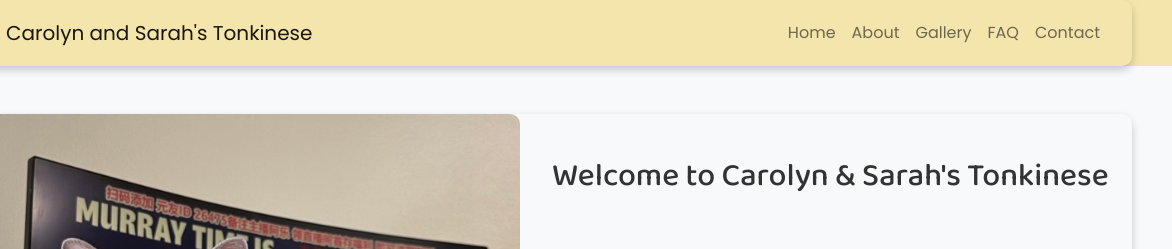
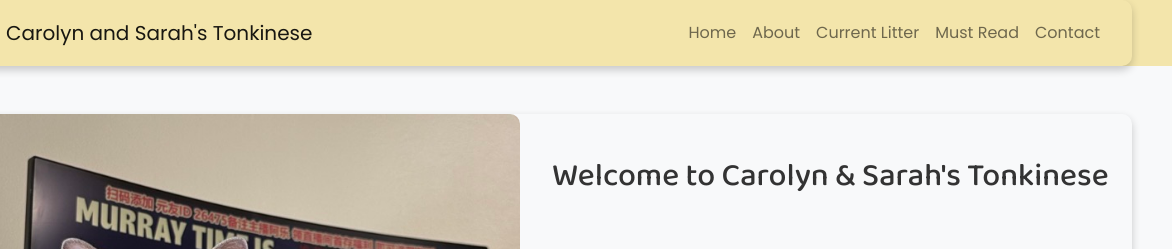
Before and after one commit to jiaosunjiao/jiaosunjiao.github.io, a website: page index.html in a window 1280 px wide. Shown: the top 249 px of the page, 108-1280 px from the left. Drawn offline with nearby package versions, Linux system fonts and the light colour scheme.

Commit message:
update the navigation bar

```diff
--- a/header.html
+++ b/header.html
@@ -13,8 +13,8 @@
                     <ul class="navbar-nav ms-auto">
                         <li class="nav-item"><a class="nav-link" href="index.html">Home</a></li>
                         <li class="nav-item"><a class="nav-link" href="about.html">About</a></li>
-                        <li class="nav-item"><a class="nav-link" href="gallery.html">Gallery</a></li>
-                        <li class="nav-item"><a class="nav-link" href="faq.html">FAQ</a></li>
+                        <li class="nav-item"><a class="nav-link" href="gallery.html">Current Litter</a></li>
+                        <li class="nav-item"><a class="nav-link" href="faq.html">Must Read</a></li>
                         <li class="nav-item"><a class="nav-link" href="contact.html">Contact</a></li>
                     </ul>
                 </div>
```
